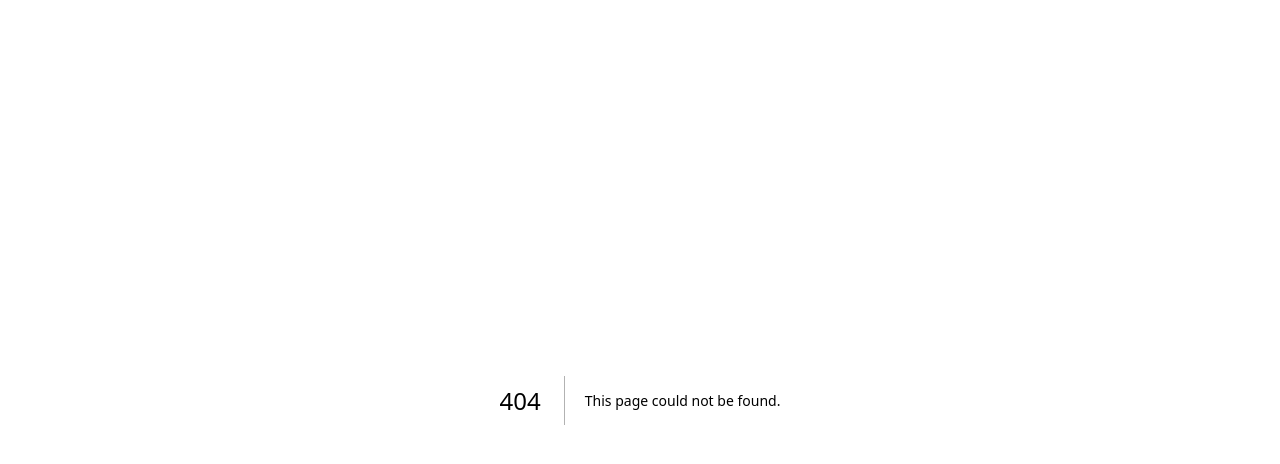
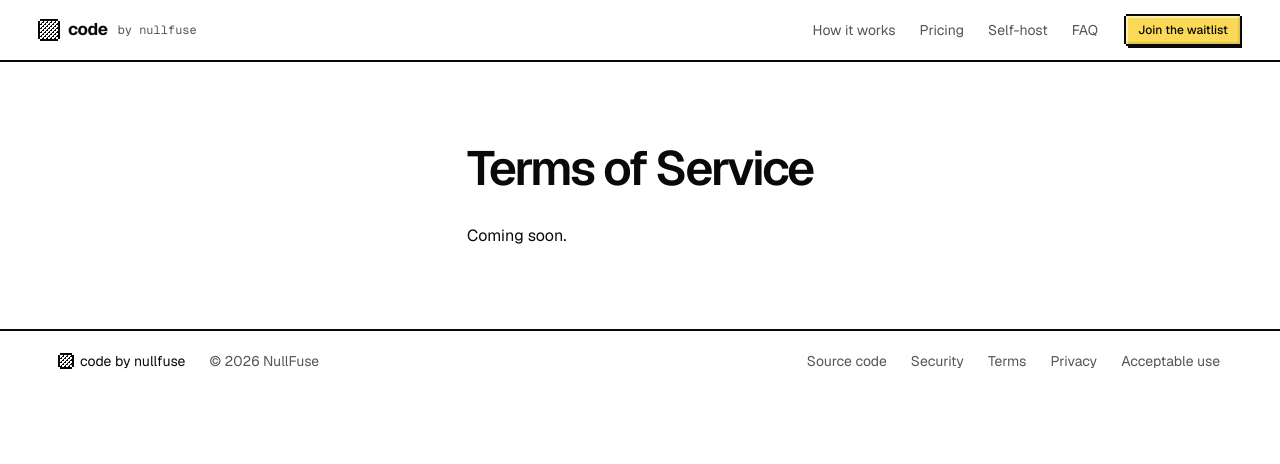
Before and after one commit to sahil0x01/code, a Next.js app in the folder apps/web/: page /terms in a window 1280 px wide. Before the commit this address had no page. Shown: the top 464 px of the page. Built offline with nearby package versions, Linux system fonts and the light colour scheme.

Commit message:
feat(web): add legal page routes

```diff
--- /dev/null
+++ b/apps/web/src/app/(legal)/acceptable-use/page.tsx
@@ -0,0 +1,12 @@
+import type { Metadata } from "next";
+import { LegalPage } from "@/components/legal/legal-page";
+
+export const metadata: Metadata = { title: "Acceptable Use Policy" };
+
+export default function AcceptableUsePage() {
+	return (
+		<LegalPage title="Acceptable Use Policy">
+			<p>Coming soon.</p>
+		</LegalPage>
+	);
+}
--- /dev/null
+++ b/apps/web/src/app/(legal)/layout.tsx
@@ -0,0 +1,13 @@
+import type { ReactNode } from "react";
+import { Footer } from "@/components/landing/footer";
+import { Header } from "@/components/landing/header";
+
+export default function LegalLayout({ children }: { children: ReactNode }) {
+	return (
+		<>
+			<Header />
+			<main className="mx-auto max-w-3xl px-6 py-16 md:py-20">{children}</main>
+			<Footer />
+		</>
+	);
+}
--- /dev/null
+++ b/apps/web/src/app/(legal)/privacy/page.tsx
@@ -0,0 +1,12 @@
+import type { Metadata } from "next";
+import { LegalPage } from "@/components/legal/legal-page";
+
+export const metadata: Metadata = { title: "Privacy Policy" };
+
+export default function PrivacyPage() {
+	return (
+		<LegalPage title="Privacy Policy">
+			<p>Coming soon.</p>
+		</LegalPage>
+	);
+}
--- /dev/null
+++ b/apps/web/src/app/(legal)/terms/page.tsx
@@ -0,0 +1,12 @@
+import type { Metadata } from "next";
+import { LegalPage } from "@/components/legal/legal-page";
+
+export const metadata: Metadata = { title: "Terms of Service" };
+
+export default function TermsPage() {
+	return (
+		<LegalPage title="Terms of Service">
+			<p>Coming soon.</p>
+		</LegalPage>
+	);
+}
--- a/apps/web/src/components/landing/header.tsx
+++ b/apps/web/src/components/landing/header.tsx
@@ -15,23 +15,26 @@ export function Header() {
 			<div className="flex-1" />
 
 			<nav className="hidden items-center gap-6 text-sm text-muted sm:flex">
-				<a href="#how" className="hover:text-foreground">
+				<Link href="/#how" className="hover:text-foreground">
 					How it works
-				</a>
-				<a href="#pricing" className="hover:text-foreground">
+				</Link>
+				<Link href="/#pricing" className="hover:text-foreground">
 					Pricing
-				</a>
-				<a href="#self-host" className="hover:text-foreground">
+				</Link>
+				<Link href="/#self-host" className="hover:text-foreground">
 					Self-host
-				</a>
+				</Link>
+				<Link href="/#faq" className="hover:text-foreground">
+					FAQ
+				</Link>
 			</nav>
 
-			<a
-				href="#waitlist"
+			<Link
+				href="/#waitlist"
 				className="pixel pressable inline-flex h-7 items-center bg-accent px-3 text-xs font-medium text-accent-foreground"
 			>
 				Join the waitlist
-			</a>
+			</Link>
 		</header>
 	);
 }
--- /dev/null
+++ b/apps/web/src/components/legal/legal-page.tsx
@@ -0,0 +1,23 @@
+import type { ReactNode } from "react";
+
+type LegalPageProps = {
+	title: string;
+	updated?: string;
+	children: ReactNode;
+};
+
+export function LegalPage({ title, updated, children }: LegalPageProps) {
+	return (
+		<article className="flex flex-col gap-3">
+			<h1 className="text-[clamp(32px,5vw,48px)] font-semibold leading-[1.1] tracking-tighter">
+				{title}
+			</h1>
+			{updated && (
+				<p className="font-mono text-xs text-subtle">Last updated: {updated}</p>
+			)}
+			<div className="mt-4 flex flex-col gap-4 leading-relaxed [&_a]:underline [&_h2]:mt-8 [&_h2]:text-2xl [&_h2]:font-semibold [&_h2]:tracking-tight [&_li]:mt-1 [&_ul]:list-disc [&_ul]:pl-6">
+				{children}
+			</div>
+		</article>
+	);
+}
```
